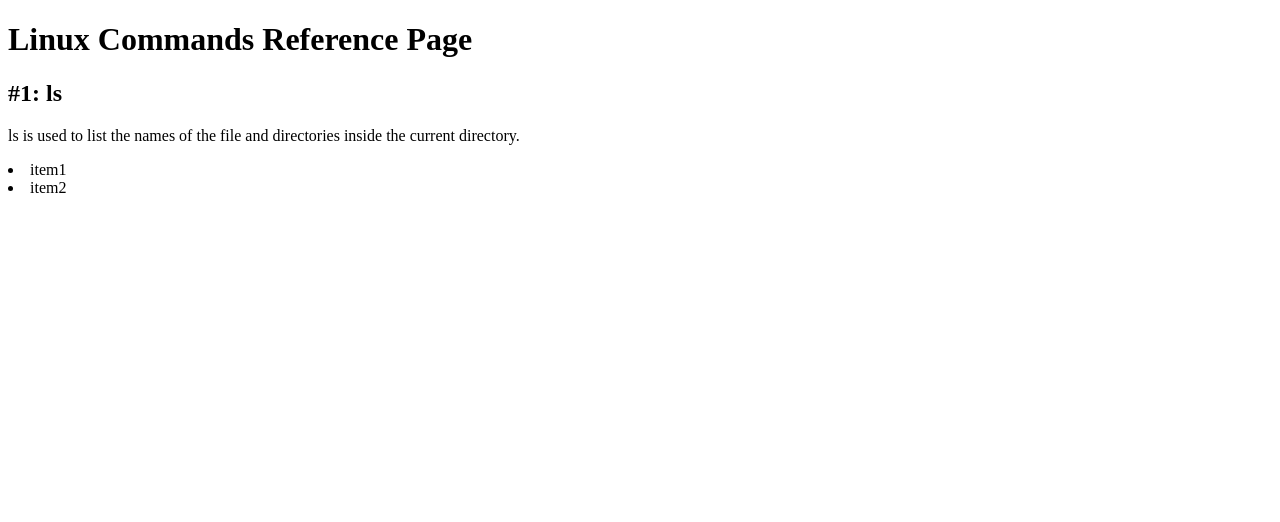
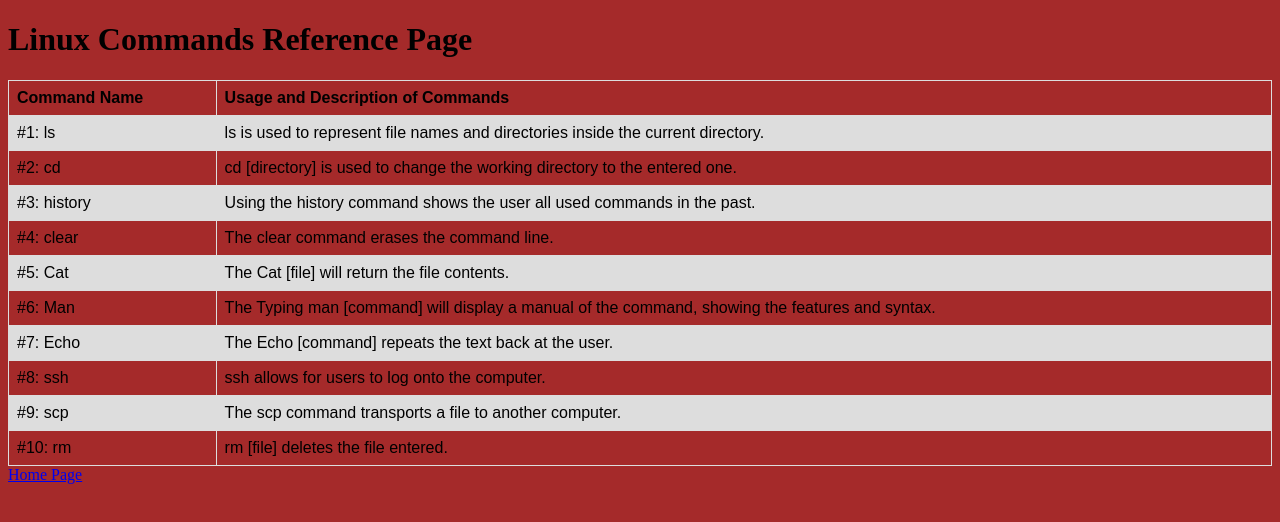
Before and after one commit to IainLaw/apcsp-website, a plain HTML site: page commands/index.html in a window 1280 px wide. Drawn offline with Linux system fonts and the light colour scheme.

Commit message:
finished command page

```diff
--- a/commands/index.html
+++ b/commands/index.html
@@ -1,16 +1,70 @@
 <!DOCTYPE html>
 <html>
   <head>
+    <link rel="stylesheet" type="text/css" href="style.css">
     <title>Linux Commands Reference Page</title>
+
   </head>
-  <body>
+  <body class="color">
+    <h1>Linux Commands Reference Page</h2>
+  <table>
+  <tr>
+    <th>Command Name</th>
+    <th>Usage and Description of Commands</th>
+  </tr>
 
-    <h1>Linux Commands Reference Page</h1>
-    <h2>#1: ls</h2>
-    <p>ls is used to list the names of the file and directories inside the current directory.</p>
+  <tr>
+    <td>#1: ls </td>
+    <td>ls is used to represent file names and directories inside the current directory.</td>
+  </tr>
 
-    <li>item1</li>
-    <li>item2</li>
+  <tr>
+    <td>#2: cd</td>
+    <td>cd [directory] is used to change the  working directory to the entered one.</td>
+  </tr>
 
+  <tr>
+    <td>#3: history</td>
+    <td>Using the history command shows the user all used commands in the past.</td>
+  </tr>
+
+  <tr>
+    <td>#4: clear</td>
+    <td>The clear command erases the command line.</td>
+  </tr>
+
+  <tr>
+    <td>#5: Cat</td>
+    <td>The Cat [file] will return the file contents. </td>
+  </tr>
+
+  <tr>
+    <td>#6: Man</td>
+    <td>The Typing man [command] will display a manual of the command, showing the features and syntax.</td>
+  </tr>
+
+  <tr>
+    <td>#7: Echo</td>
+    <td>The Echo [command] repeats the text back at the user.</td>
+  </tr>
+
+  <tr>
+    <td>#8: ssh</td>
+    <td>ssh allows for users to log onto the computer.</td>
+  </tr>
+
+  <tr>
+    <td>#9: scp</td>
+    <td>The scp command transports a file to another computer.</td>
+  </tr>
+
+  <tr>
+    <td>#10: rm</td>
+    <td>rm [file] deletes the file entered.</td>
+  </tr>
+
+</table>
+
+  <a href="http://rpi09/sp1a"> Home Page</a>
   </body>
 </html>
--- /dev/null
+++ b/commands/style.css
@@ -0,0 +1,18 @@
+.color {
+	background-color: brown;
+}
+table {
+  font-family: arial, sans-serif;
+  border-collapse: collapse;
+  width: 100%;
+}
+
+td, th {
+  border: 1px solid #dddddd;
+  text-align: left;
+  padding: 8px;
+}
+
+tr:nth-child(even) {
+  background-color: #dddddd;
+}
```
